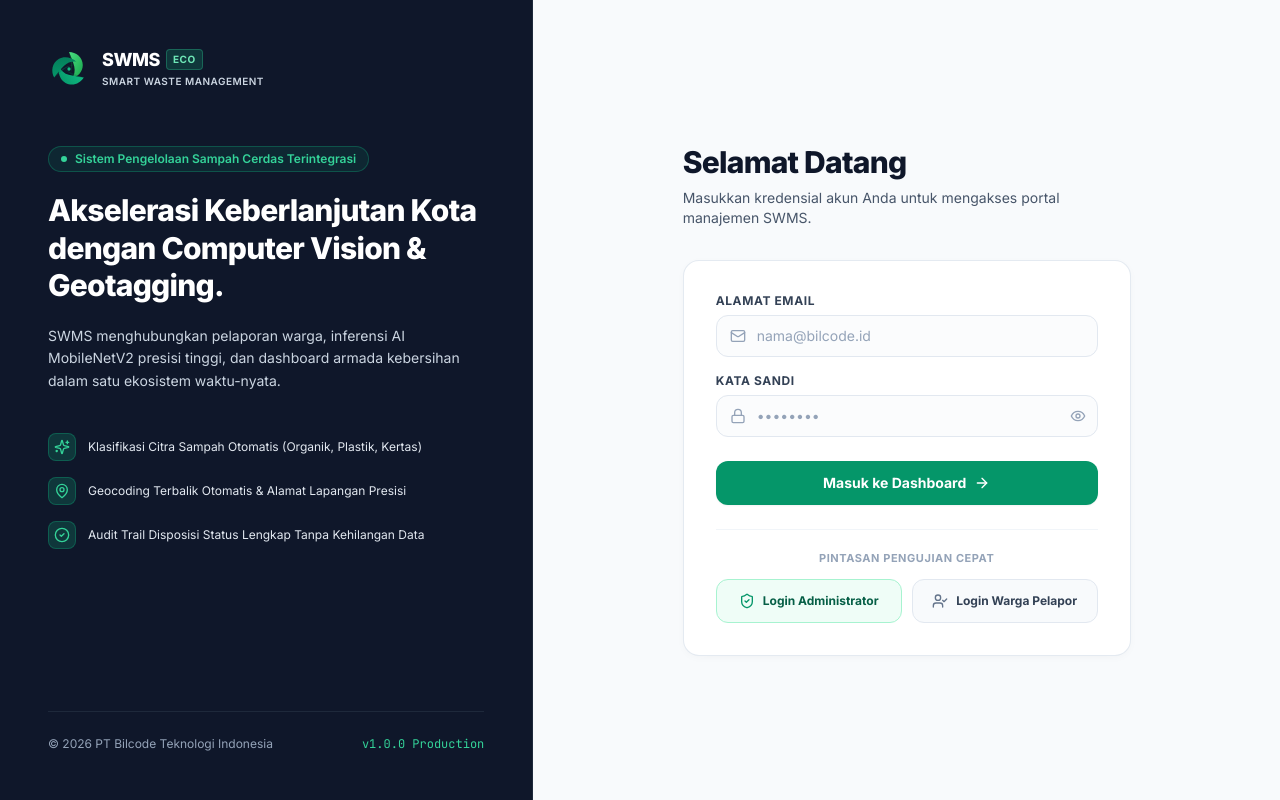
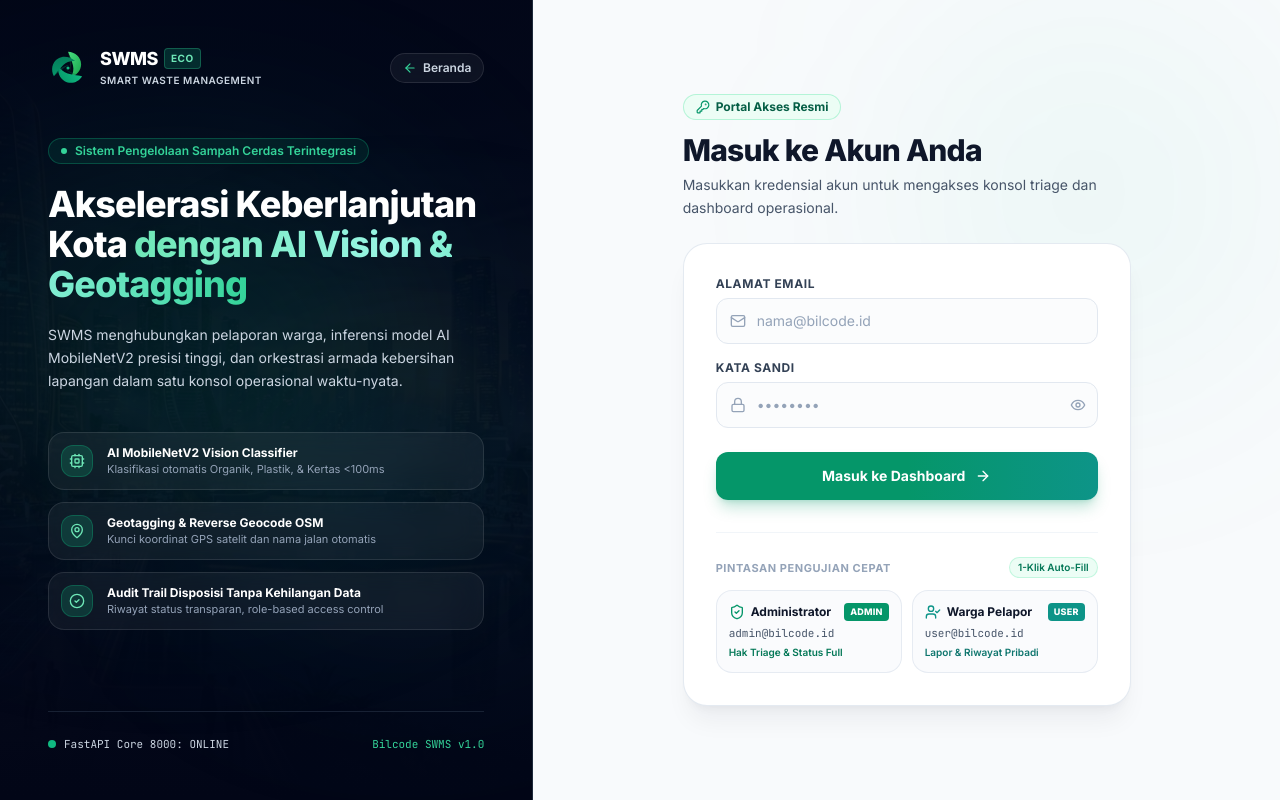
Before and after one commit to Rangga11268/smart-waste-management-system, a Next.js app in the folder web/: page /login in a window 1280 px wide. Built offline with nearby package versions, Linux system fonts and the light colour scheme; no server answers.

Commit message:
feat(web): elevate login page with cinematic eco-tech showcase, 1-click evaluator quick presets, and luxury modern design

```diff
--- a/web/src/app/(auth)/login/page.tsx
+++ b/web/src/app/(auth)/login/page.tsx
@@ -2,6 +2,7 @@
 
 import React, { useState, useEffect } from 'react';
 import { useRouter } from 'next/navigation';
+import Link from 'next/link';
 import {
   Mail,
   Lock,
@@ -12,9 +13,13 @@ import {
   ShieldCheck,
   UserCheck,
   ArrowRight,
+  ArrowLeft,
   Sparkles,
   MapPin,
   CheckCircle2,
+  Cpu,
+  Server,
+  KeyRound,
 } from 'lucide-react';
 import { AuthProvider, useAuth } from '@/lib/auth';
 import Logo from '@/components/Logo';
@@ -30,6 +35,7 @@ function LoginForm() {
   const [isSubmitting, setIsSubmitting] = useState(false);
   const [errorMessage, setErrorMessage] = useState<string | null>(null);
   const [formErrors, setFormErrors] = useState<{ email?: string; password?: string }>({});
+  const [activePreset, setActivePreset] = useState<'admin' | 'user' | null>(null);
 
   useEffect(() => {
     if (!authLoading && isAuthenticated && user) {
@@ -90,7 +96,8 @@ function LoginForm() {
     }
   };
 
-  const handleQuickPreset = (presetEmail: string, presetPass: string) => {
+  const handleQuickPreset = (role: 'admin' | 'user', presetEmail: string, presetPass: string) => {
+    setActivePreset(role);
     setEmail(presetEmail);
     setPassword(presetPass);
     setFormErrors({});
@@ -98,76 +105,133 @@ function LoginForm() {
   };
 
   return (
-    <div className="min-h-screen bg-slate-50 flex flex-col lg:grid lg:grid-cols-12">
+    <div className="min-h-screen bg-slate-950 lg:bg-slate-50 flex flex-col lg:grid lg:grid-cols-12 selection:bg-emerald-600 selection:text-white">
       {/* Left Brand Showcase Column (Desktop Only) */}
-      <div className="hidden lg:col-span-5 lg:flex lg:flex-col lg:justify-between bg-slate-900 p-12 text-white relative overflow-hidden border-r border-slate-800">
+      <div className="hidden lg:col-span-5 lg:flex lg:flex-col lg:justify-between bg-slate-950 p-10 xl:p-12 text-white relative overflow-hidden border-r border-slate-800 isolate">
+        {/* Cinematic Smart City Background */}
+        <img
+          src="/hero-bg.jpg"
+          alt="SWMS Eco-Tech City"
+          className="w-full h-full object-cover absolute inset-0 opacity-30 scale-105 pointer-events-none transition-transform duration-1000 ease-out"
+        />
+        <div className="pointer-events-none absolute inset-0 bg-gradient-to-b from-slate-950/95 via-slate-950/85 to-slate-950" />
+        <div className="pointer-events-none absolute top-1/4 -left-12 w-[450px] h-[300px] bg-emerald-500/15 blur-[120px] rounded-full" />
+        <div className="pointer-events-none absolute bottom-1/4 -right-12 w-[350px] h-[250px] bg-teal-500/10 blur-[120px] rounded-full" />
+
+        {/* Top Header & Back Link */}
         <div className="relative z-10">
-          <Logo size={42} showText={true} variant="inverted" />
+          <div className="flex items-center justify-between">
+            <Link href="/" className="inline-flex items-center group">
+              <Logo size={40} showText={true} variant="inverted" />
+            </Link>
+
+            <Link
+              href="/"
+              className="inline-flex items-center gap-1.5 text-xs font-semibold text-slate-300 hover:text-white transition-all bg-white/5 hover:bg-white/10 px-3 py-1.5 rounded-full border border-white/10 backdrop-blur-md shadow-xs"
+            >
+              <ArrowLeft className="h-3.5 w-3.5 text-emerald-400" />
+              <span>Beranda</span>
+            </Link>
+          </div>
 
           <div className="mt-12 space-y-5">
-            <div className="inline-flex items-center gap-2 rounded-full border border-emerald-500/30 bg-emerald-500/10 px-3 py-1 text-xs font-semibold text-emerald-400">
+            <div className="inline-flex items-center gap-2 rounded-full border border-emerald-500/30 bg-emerald-500/10 px-3 py-1 text-xs font-semibold text-emerald-400 backdrop-blur-md">
               <span className="h-1.5 w-1.5 rounded-full bg-emerald-400 animate-pulse" />
               Sistem Pengelolaan Sampah Cerdas Terintegrasi
             </div>
 
-            <h1 className="text-3xl font-extrabold tracking-tight text-white leading-tight font-sans">
-              Akselerasi Keberlanjutan Kota dengan Computer Vision & Geotagging.
+            <h1 className="text-3xl xl:text-4xl font-extrabold tracking-tight text-white leading-tight font-sans">
+              Akselerasi Keberlanjutan Kota{' '}
+              <span className="bg-gradient-to-r from-emerald-300 via-teal-200 to-emerald-400 bg-clip-text text-transparent">
+                dengan AI Vision &amp; Geotagging
+              </span>
             </h1>
 
             <p className="text-sm text-slate-300 leading-relaxed font-sans">
-              SWMS menghubungkan pelaporan warga, inferensi AI MobileNetV2 presisi tinggi, dan dashboard armada kebersihan dalam satu ekosistem waktu-nyata.
+              SWMS menghubungkan pelaporan warga, inferensi model AI MobileNetV2 presisi tinggi, dan orkestrasi armada kebersihan lapangan dalam satu konsol operasional waktu-nyata.
             </p>
           </div>
 
-          <div className="mt-10 space-y-4 font-sans text-xs">
-            <div className="flex items-center gap-3 text-slate-200">
-              <div className="flex h-7 w-7 items-center justify-center rounded-lg bg-emerald-500/20 text-emerald-400 border border-emerald-500/30">
-                <Sparkles className="h-4 w-4" />
+          {/* Micro Feature Cards */}
+          <div className="mt-10 space-y-3 font-sans text-xs">
+            <div className="flex items-center gap-3.5 p-3 rounded-2xl bg-white/5 border border-white/10 backdrop-blur-md text-slate-200 hover:border-emerald-500/30 transition-all">
+              <div className="flex h-8 w-8 shrink-0 items-center justify-center rounded-xl bg-emerald-500/20 text-emerald-300 border border-emerald-500/30">
+                <Cpu className="h-4 w-4" />
               </div>
-              <span>Klasifikasi Citra Sampah Otomatis (Organik, Plastik, Kertas)</span>
+              <div>
+                <span className="font-bold text-white block">AI MobileNetV2 Vision Classifier</span>
+                <span className="text-slate-400 text-[11px]">Klasifikasi otomatis Organik, Plastik, &amp; Kertas &lt;100ms</span>
+              </div>
             </div>
-            <div className="flex items-center gap-3 text-slate-200">
-              <div className="flex h-7 w-7 items-center justify-center rounded-lg bg-emerald-500/20 text-emerald-400 border border-emerald-500/30">
+
+            <div className="flex items-center gap-3.5 p-3 rounded-2xl bg-white/5 border border-white/10 backdrop-blur-md text-slate-200 hover:border-emerald-500/30 transition-all">
+              <div className="flex h-8 w-8 shrink-0 items-center justify-center rounded-xl bg-emerald-500/20 text-emerald-300 border border-emerald-500/30">
                 <MapPin className="h-4 w-4" />
               </div>
-              <span>Geocoding Terbalik Otomatis & Alamat Lapangan Presisi</span>
+              <div>
+                <span className="font-bold text-white block">Geotagging &amp; Reverse Geocode OSM</span>
+                <span className="text-slate-400 text-[11px]">Kunci koordinat GPS satelit dan nama jalan otomatis</span>
+              </div>
             </div>
-            <div className="flex items-center gap-3 text-slate-200">
-              <div className="flex h-7 w-7 items-center justify-center rounded-lg bg-emerald-500/20 text-emerald-400 border border-emerald-500/30">
+
+            <div className="flex items-center gap-3.5 p-3 rounded-2xl bg-white/5 border border-white/10 backdrop-blur-md text-slate-200 hover:border-emerald-500/30 transition-all">
+              <div className="flex h-8 w-8 shrink-0 items-center justify-center rounded-xl bg-emerald-500/20 text-emerald-300 border border-emerald-500/30">
                 <CheckCircle2 className="h-4 w-4" />
               </div>
-              <span>Audit Trail Disposisi Status Lengkap Tanpa Kehilangan Data</span>
+              <div>
+                <span className="font-bold text-white block">Audit Trail Disposisi Tanpa Kehilangan Data</span>
+                <span className="text-slate-400 text-[11px]">Riwayat status transparan, role-based access control</span>
+              </div>
             </div>
           </div>
         </div>
 
-        <div className="relative z-10 border-t border-slate-800 pt-6 mt-12 flex items-center justify-between text-xs text-slate-400">
-          <span>&copy; 2026 PT Bilcode Teknologi Indonesia</span>
-          <span className="font-mono text-emerald-400">v1.0.0 Production</span>
+        {/* Bottom System Telemetry Indicator */}
+        <div className="relative z-10 border-t border-slate-800/80 pt-6 mt-12 flex items-center justify-between text-xs text-slate-400">
+          <div className="flex items-center gap-2 font-mono text-[11px]">
+            <span className="h-2 w-2 rounded-full bg-emerald-500 animate-ping" />
+            <span className="text-slate-300">FastAPI Core 8000: ONLINE</span>
+          </div>
+          <span className="font-mono text-emerald-400 text-[11px]">Bilcode SWMS v1.0</span>
         </div>
       </div>
 
       {/* Right Login Form Column */}
-      <div className="flex-1 lg:col-span-7 flex flex-col justify-center px-4 py-12 sm:px-6 lg:px-12 xl:px-16">
-        <div className="mx-auto w-full max-w-md">
-          {/* Mobile Logo Brand */}
-          <div className="lg:hidden flex items-center justify-center mb-8">
-            <Logo size={48} showText={true} />
+      <div className="flex-1 lg:col-span-7 flex flex-col justify-center px-4 py-10 sm:px-8 lg:px-12 xl:px-16 bg-slate-50 relative">
+        {/* Subtle Ambient Radial Highlight on Canvas */}
+        <div className="pointer-events-none absolute top-0 right-0 w-96 h-96 bg-emerald-500/5 blur-[120px] rounded-full" />
+
+        <div className="mx-auto w-full max-w-md relative z-10">
+          {/* Mobile Header with Logo & Back Link */}
+          <div className="lg:hidden flex items-center justify-between mb-8">
+            <Logo size={42} showText={true} />
+            <Link
+              href="/"
+              className="inline-flex items-center gap-1.5 text-xs font-semibold text-slate-600 hover:text-slate-900 bg-white px-3 py-1.5 rounded-full border border-slate-200 shadow-2xs"
+            >
+              <ArrowLeft className="h-3.5 w-3.5 text-emerald-600" />
+              <span>Beranda</span>
+            </Link>
           </div>
 
-          <div className="mb-8">
+          {/* Form Header */}
+          <div className="mb-6">
+            <div className="inline-flex items-center gap-1.5 rounded-full bg-emerald-50 border border-emerald-200/80 px-3 py-1 text-xs font-bold text-emerald-800 mb-3 shadow-2xs">
+              <KeyRound className="h-3.5 w-3.5 text-emerald-600" />
+              <span>Portal Akses Resmi</span>
+            </div>
             <h2 className="text-2xl sm:text-3xl font-extrabold tracking-tight text-slate-900 font-sans">
-              Selamat Datang
+              Masuk ke Akun Anda
             </h2>
-            <p className="mt-2 text-sm text-slate-600">
-              Masukkan kredensial akun Anda untuk mengakses portal manajemen SWMS.
+            <p className="mt-1.5 text-sm text-slate-600 leading-relaxed">
+              Masukkan kredensial akun untuk mengakses konsol triage dan dashboard operasional.
             </p>
           </div>
 
           {/* Error Banner */}
           {errorMessage && (
             <div
-              className="mb-6 flex items-start gap-3 rounded-2xl border border-rose-200 bg-rose-50 p-4 text-sm text-rose-800 shadow-xs"
+              className="mb-6 flex items-start gap-3 rounded-2xl border border-rose-200 bg-rose-50/90 p-4 text-sm text-rose-800 shadow-sm animate-fade-slide-in-1"
               role="alert"
             >
               <AlertCircle className="h-5 w-5 shrink-0 text-rose-600 mt-0.5" />
@@ -178,7 +242,8 @@ function LoginForm() {
             </div>
           )}
 
-          <div className="rounded-2xl border border-slate-200/90 bg-white p-6 sm:p-8 shadow-[0_2px_12px_-4px_rgba(15,23,42,0.06)]">
+          {/* Main Card */}
+          <div className="rounded-3xl border border-slate-200/90 bg-white p-6 sm:p-8 shadow-xl shadow-slate-900/5">
             <form onSubmit={handleSubmit} className="space-y-4" noValidate>
               {/* Email Field */}
               <div>
@@ -206,10 +271,10 @@ function LoginForm() {
                       }
                     }}
                     placeholder="nama@bilcode.id"
-                    className={`w-full rounded-xl border bg-slate-50/50 py-2.5 pl-10 pr-3.5 text-sm text-slate-900 placeholder:text-slate-400 focus:bg-white focus:outline-none focus:ring-2 transition-all ${
+                    className={`w-full rounded-xl border bg-slate-50/60 py-3 pl-10 pr-3.5 text-sm text-slate-900 placeholder:text-slate-400 focus:bg-white focus:outline-none focus:ring-4 transition-all ${
                       formErrors.email
-                        ? 'border-rose-300 focus:border-rose-500 focus:ring-rose-200'
-                        : 'border-slate-200 focus:border-emerald-600 focus:ring-emerald-600/20'
+                        ? 'border-rose-300 focus:border-rose-500 focus:ring-rose-100'
+                        : 'border-slate-200 focus:border-emerald-600 focus:ring-emerald-500/10'
                     }`}
                   />
                 </div>
@@ -244,16 +309,16 @@ function LoginForm() {
                       }
                     }}
                     placeholder="••••••••"
-                    className={`w-full rounded-xl border bg-slate-50/50 py-2.5 pl-10 pr-10 text-sm text-slate-900 placeholder:text-slate-400 focus:bg-white focus:outline-none focus:ring-2 transition-all ${
+                    className={`w-full rounded-xl border bg-slate-50/60 py-3 pl-10 pr-11 text-sm text-slate-900 placeholder:text-slate-400 focus:bg-white focus:outline-none focus:ring-4 transition-all ${
                       formErrors.password
-                        ? 'border-rose-300 focus:border-rose-500 focus:ring-rose-200'
-                        : 'border-slate-200 focus:border-emerald-600 focus:ring-emerald-600/20'
+                        ? 'border-rose-300 focus:border-rose-500 focus:ring-rose-100'
+                        : 'border-slate-200 focus:border-emerald-600 focus:ring-emerald-500/10'
                     }`}
                   />
                   <button
                     type="button"
                     onClick={() => setShowPassword(!showPassword)}
-                    className="absolute inset-y-0 right-0 flex items-center pr-3 text-slate-400 hover:text-slate-600"
+                    className="absolute inset-y-0 right-0 flex items-center pr-3 text-slate-400 hover:text-slate-600 transition-colors"
                     aria-label={showPassword ? 'Sembunyikan kata sandi' : 'Tampilkan kata sandi'}
                   >
                     {showPassword ? <EyeOff className="h-4 w-4" /> : <Eye className="h-4 w-4" />}
@@ -264,12 +329,12 @@ function LoginForm() {
                 )}
               </div>
 
-              {/* Submit Button */}
+              {/* Submit Button with Luxury Gradient */}
               <div className="pt-2">
                 <button
                   type="submit"
                   disabled={isSubmitting}
-                  className="group flex w-full items-center justify-center gap-2 rounded-xl bg-emerald-600 px-4 py-3 text-sm font-bold text-white shadow-sm hover:bg-emerald-700 active:scale-[0.99] disabled:cursor-not-allowed disabled:opacity-60 transition-all"
+                  className="group relative flex w-full items-center justify-center gap-2.5 rounded-xl bg-gradient-to-r from-emerald-600 via-emerald-600 to-teal-600 hover:from-emerald-500 hover:to-teal-500 py-3.5 px-4 text-sm font-bold text-white shadow-lg shadow-emerald-600/25 transition-all duration-200 hover:scale-[1.01] active:scale-[0.99] disabled:cursor-not-allowed disabled:opacity-60"
                 >
                   {isSubmitting ? (
                     <>
@@ -279,7 +344,7 @@ function LoginForm() {
                   ) : (
                     <>
                       <span>Masuk ke Dashboard</span>
-                      <ArrowRight className="h-4 w-4 transition-transform group-hover:translate-x-0.5" />
+                      <ArrowRight className="h-4 w-4 transition-transform group-hover:translate-x-1" />
                     </>
                   )}
                 </button>
@@ -287,26 +352,65 @@ function LoginForm() {
             </form>
 
             {/* Quick Presets for Evaluator */}
-            <div className="mt-6 border-t border-slate-100 pt-5">
-              <p className="text-center text-[11px] font-bold uppercase tracking-wider text-slate-400">
-                Pintasan Pengujian Cepat
-              </p>
-              <div className="mt-3 grid grid-cols-1 gap-2.5 sm:grid-cols-2">
+            <div className="mt-8 border-t border-slate-100 pt-6">
+              <div className="flex items-center justify-between mb-3">
+                <span className="text-[11px] font-bold uppercase tracking-wider text-slate-400">
+                  Pintasan Pengujian Cepat
+                </span>
+                <span className="text-[10px] font-semibold text-emerald-700 bg-emerald-50 border border-emerald-200/60 px-2 py-0.5 rounded-full">
+                  1-Klik Auto-Fill
+                </span>
+              </div>
+
+              <div className="grid grid-cols-1 gap-2.5 sm:grid-cols-2">
+                {/* Admin Quick Preset */}
                 <button
                   type="button"
-                  onClick={() => handleQuickPreset('admin@bilcode.id', 'Admin123!')}
-                  className="flex items-center justify-center gap-2 rounded-xl border border-emerald-200 bg-emerald-50/80 px-3 py-2.5 text-xs font-bold text-emerald-800 hover:bg-emerald-100 transition-all shadow-2xs min-h-[44px]"
+                  onClick={() => handleQuickPreset('admin', 'admin@bilcode.id', 'Admin123!')}
+                  className={`flex flex-col text-left p-3 rounded-2xl border transition-all duration-200 ${
+                    activePreset === 'admin'
+                      ? 'border-emerald-500 bg-emerald-50/90 ring-2 ring-emerald-500/20 shadow-xs'
+                      : 'border-slate-200/80 bg-slate-50/70 hover:bg-slate-100/80 hover:border-slate-300'
+                  }`}
                 >
-                  <ShieldCheck className="h-4 w-4 text-emerald-600 shrink-0" />
-                  <span>Login Administrator</span>
+                  <div className="flex items-center justify-between w-full mb-1">
+                    <div className="flex items-center gap-1.5 font-bold text-xs text-slate-900">
+                      <ShieldCheck className="h-4 w-4 text-emerald-600 shrink-0" />
+                      <span>Administrator</span>
+                    </div>
+                    <span className="text-[9px] font-extrabold uppercase tracking-wide bg-emerald-600 text-white px-1.5 py-0.5 rounded">
+                      Admin
+                    </span>
+                  </div>
+                  <span className="text-[11px] font-mono text-slate-600">admin@bilcode.id</span>
+                  <span className="text-[10px] text-emerald-700 font-semibold mt-1">
+                    Hak Triage &amp; Status Full
+                  </span>
                 </button>
+
+                {/* Citizen Quick Preset */}
                 <button
                   type="button"
-                  onClick={() => handleQuickPreset('user@bilcode.id', 'User123!')}
-                  className="flex items-center justify-center gap-2 rounded-xl border border-slate-200 bg-slate-50 px-3 py-2.5 text-xs font-bold text-slate-700 hover:bg-slate-100 transition-all shadow-2xs min-h-[44px]"
+                  onClick={() => handleQuickPreset('user', 'user@bilcode.id', 'User123!')}
+                  className={`flex flex-col text-left p-3 rounded-2xl border transition-all duration-200 ${
+                    activePreset === 'user'
+                      ? 'border-teal-500 bg-teal-50/90 ring-2 ring-teal-500/20 shadow-xs'
+                      : 'border-slate-200/80 bg-slate-50/70 hover:bg-slate-100/80 hover:border-slate-300'
+                  }`}
                 >
-                  <UserCheck className="h-4 w-4 text-slate-500 shrink-0" />
-                  <span>Login Warga Pelapor</span>
+                  <div className="flex items-center justify-between w-full mb-1">
+                    <div className="flex items-center gap-1.5 font-bold text-xs text-slate-900">
+                      <UserCheck className="h-4 w-4 text-teal-600 shrink-0" />
+                      <span>Warga Pelapor</span>
+                    </div>
+                    <span className="text-[9px] font-extrabold uppercase tracking-wide bg-teal-600 text-white px-1.5 py-0.5 rounded">
+                      User
+                    </span>
+                  </div>
+                  <span className="text-[11px] font-mono text-slate-600">user@bilcode.id</span>
+                  <span className="text-[10px] text-teal-700 font-semibold mt-1">
+                    Lapor &amp; Riwayat Pribadi
+                  </span>
                 </button>
               </div>
             </div>
```
Also changed, not shown: 1 other file (tests, documents, lock files or other folders).
